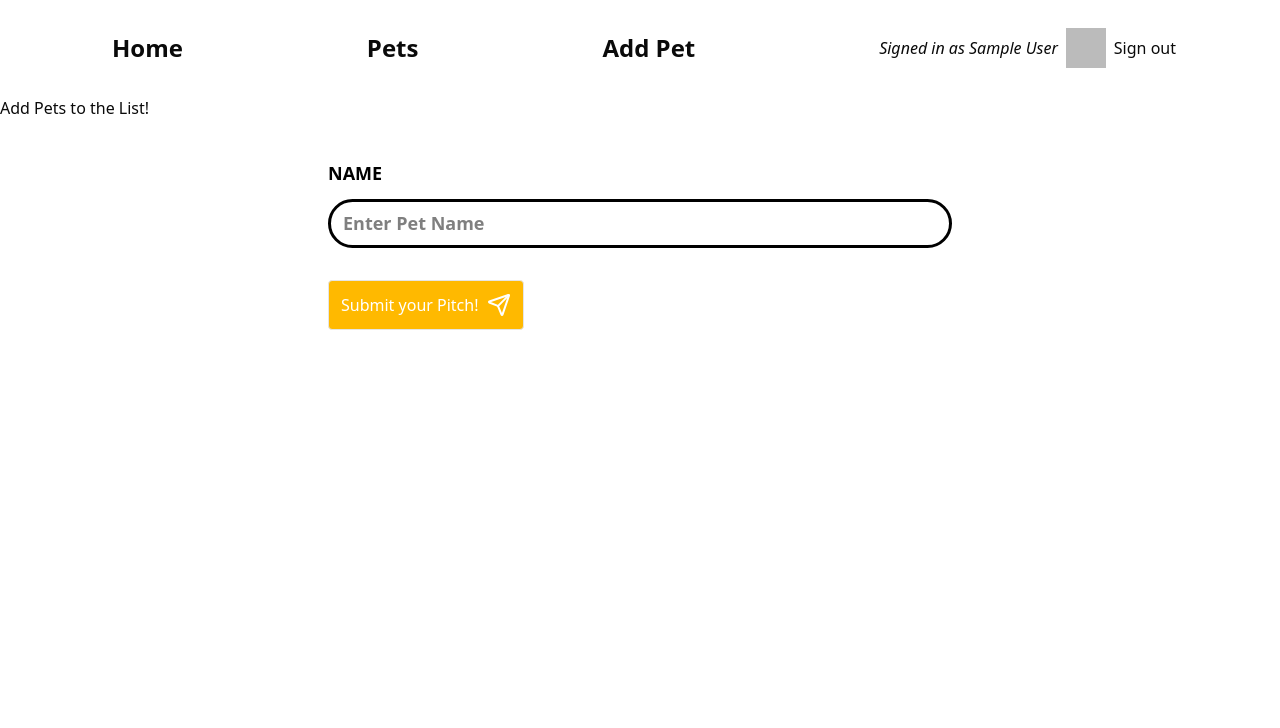
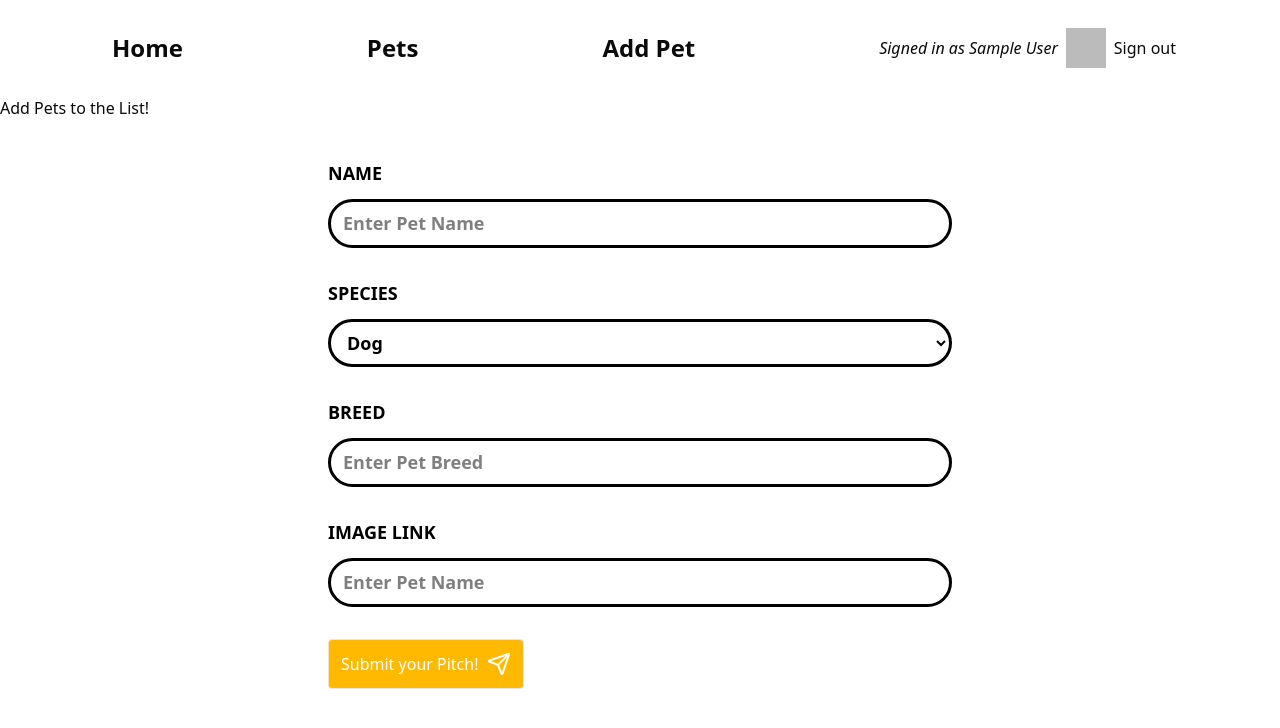
Before and after one commit to louieBuera/pawsome-store, a Next.js app: page /pets/add in a window 1280 px wide. Shown: the top 728 px of the page. Built offline with nearby package versions, Linux system fonts and the light colour scheme; no server answers; sample sign-in values are in the browser's storage.

Commit message:
Add Pets OK

```diff
--- a/package.json
+++ b/package.json
@@ -14,6 +14,7 @@
     "mongoose": "^8.14.2",
     "next": "15.3.2",
     "next-auth": "^4.24.11",
+    "probe-image-size": "^7.2.3",
     "react": "^19.0.0",
     "react-dom": "^19.0.0",
     "react-toastify": "^11.0.5",
@@ -24,6 +25,7 @@
     "@eslint/eslintrc": "^3",
     "@tailwindcss/postcss": "^4",
     "@types/node": "^20",
+    "@types/probe-image-size": "^7.2.5",
     "@types/react": "^19",
     "@types/react-dom": "^19",
     "eslint": "^9",
--- a/src/components/PetForm.tsx
+++ b/src/components/PetForm.tsx
@@ -8,6 +8,7 @@ import { z } from 'zod';
 // import { useToast } from "@/hooks/use-toast";
 import { toast } from 'react-toastify';
 import { Send } from 'lucide-react';
+import { addPet } from '@/lib/actions';
 
 function PetForm() {
   const [ errors, setErrors ] = useState<Record<string, string>>({});
@@ -26,6 +27,7 @@ function PetForm() {
 
     try {
       await petFormSchema.parseAsync(formValues)
+      const result = await addPet(prevState, formData);
     } catch (error) {
       if(error instanceof z.ZodError) {
         const fieldErrors = error.flatten().fieldErrors;
@@ -78,6 +80,45 @@ function PetForm() {
           { errors.name }
         </p> }
       </div>
+      <div className="flex flex-col">
+        <label htmlFor="name" className='font-bold text-[18px] text-black uppercase'>Species</label>
+        <select name="species" id="species"
+          className="border-[3px] border-black px-3 py-2 text-[18px] text-black font-semibold rounded-full mt-3 placeholder:text-black-300"
+          defaultValue={ state?.formValues?.species }
+        >
+          <option>{ Species.DOG }</option>
+          <option>{ Species.CAT }</option>
+        </select>
+        { errors.species && <p className="text-red-500 mt-2 ml-5">
+          { errors.species }
+        </p> }
+      </div>
+      <div className="flex flex-col">
+        <label htmlFor="breed" className='font-bold text-[18px] text-black uppercase'>Breed</label>
+        <input type="text" id="breed"
+          defaultValue={ state?.formValues?.breed }
+          name="breed"
+          className="border-[3px] border-black px-3 py-2 text-[18px] text-black font-semibold rounded-full mt-3 placeholder:text-black-300"
+          required
+          placeholder='Enter Pet Breed'
+        />
+        { errors.breed && <p className="text-red-500 mt-2 ml-5">
+          { errors.breed }
+        </p> }
+      </div>
+      <div className="flex flex-col">
+        <label htmlFor="image_url" className='font-bold text-[18px] text-black uppercase'>Image Link</label>
+        <input type="text" id="name"
+          defaultValue={ state?.formValues?.image_url }
+          name="image_url"
+          className="border-[3px] border-black px-3 py-2 text-[18px] text-black font-semibold rounded-full mt-3 placeholder:text-black-300"
+          required
+          placeholder='Enter Pet Name'
+        />
+        { errors.name && <p className="text-red-500 mt-2 ml-5">
+          { errors.image_url }
+        </p> }
+      </div>
       <button type="submit" className="flex flex-row p-3 border rounded text-white bg-amber-400"
         disabled={isPending}
       >
--- a/src/lib/actions.ts
+++ b/src/lib/actions.ts
@@ -6,6 +6,8 @@ import { authOptions } from '@/auth';
 import { parseServerAR } from "@/lib/utils";
 import Pet from '@/models/Pet';
 import dbConnect from './dbConnect';
+import probe from 'probe-image-size';
+import { petFormSchema } from './validation';
 
 export const addPet = async (state: any, form: FormData) => {
   const session: Session | null = await getServerSession(authOptions);
@@ -15,15 +17,21 @@ export const addPet = async (state: any, form: FormData) => {
     status: "ERROR"
   });
 
-  const { name, species, breed, image_url, width, height } = Object.fromEntries(
+  const { name, species, breed, image_url } = Object.fromEntries(
     Array.from(form)
   );
 
   try {
+    await petFormSchema.parseAsync({name, species, breed, image_url});
+    const { width, height } = await probe(image_url as string);
     const pet = { name, species, breed, image_url, width, height };
     await dbConnect();
     const result = await Pet.create(pet);
-    return result;
+    return parseServerAR({
+      ...result,
+      error: "",
+      status: "SUCCESS"
+    })
   } catch (error) {
     console.log(error)
     return parseServerAR({
--- a/src/lib/validation.ts
+++ b/src/lib/validation.ts
@@ -14,6 +14,6 @@ export const petFormSchema = z.object({
       return false;
     }
   }),
-  width: z.number().positive().lte(10000),
-  height: z.number().positive().lte(10000)
+  // width: z.number().positive().lte(10000),
+  // height: z.number().positive().lte(10000)
 });
```
Also changed, not shown: 1 other file (tests, documents, lock files or other folders).
